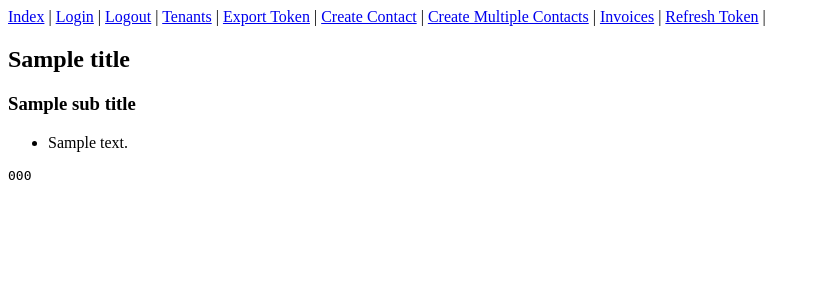
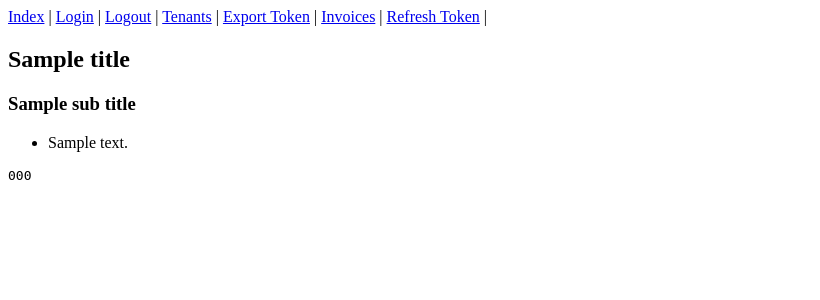
Before and after one commit to ovbenjie/ubuntu-xero-connect, a Flask app: template templates/code.html in a window 1280 px wide. Shown: the top 300 px of the page, without its empty margins (0-820 px from the left). Run offline with Flask 2, Linux system fonts and the light colour scheme; the template is opened without the code that fills it: most values are stand-ins (such as "Sample title", 1, 10 or a date in 2020); parts of the project's set-up code (start-up, migrations or seed data) failed here and were passed over.

Commit message:
Update base.html

```diff
--- a/templates/base.html
+++ b/templates/base.html
@@ -10,8 +10,6 @@
 <a href="{{ url_for('logout') }}">Logout</a> |
 <a href="{{ url_for('tenants') }}">Tenants</a> |
 <a href="{{ url_for('export_token') }}">Export Token</a> |
-<a href="{{ url_for('create_contact_person') }}">Create Contact</a> |
-<a href="{{ url_for('create_multiple_contacts') }}">Create Multiple Contacts</a> |
 <a href="{{ url_for('get_invoices') }}">Invoices</a> |
 <a href="{{ url_for('refresh_token') }}">Refresh Token</a> |
 {% block content %}{% endblock %}
```
